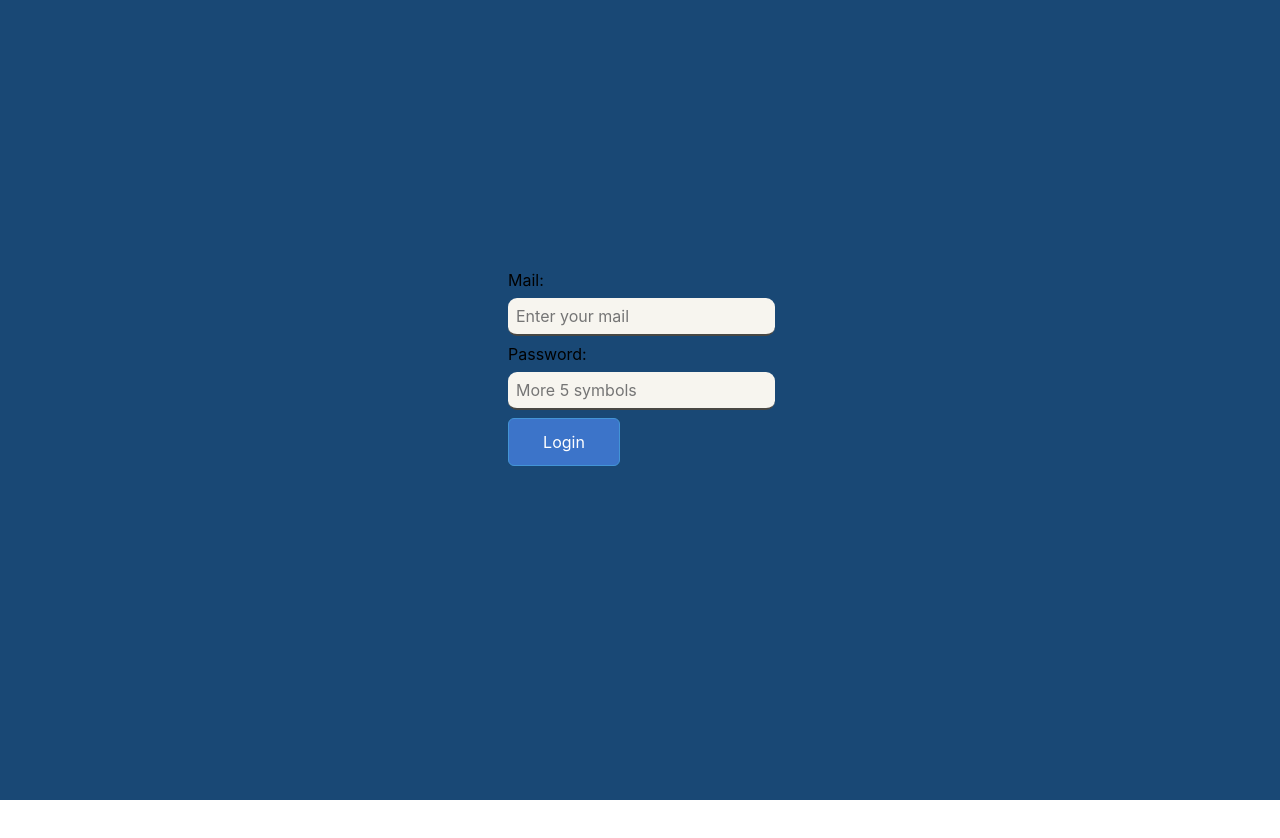
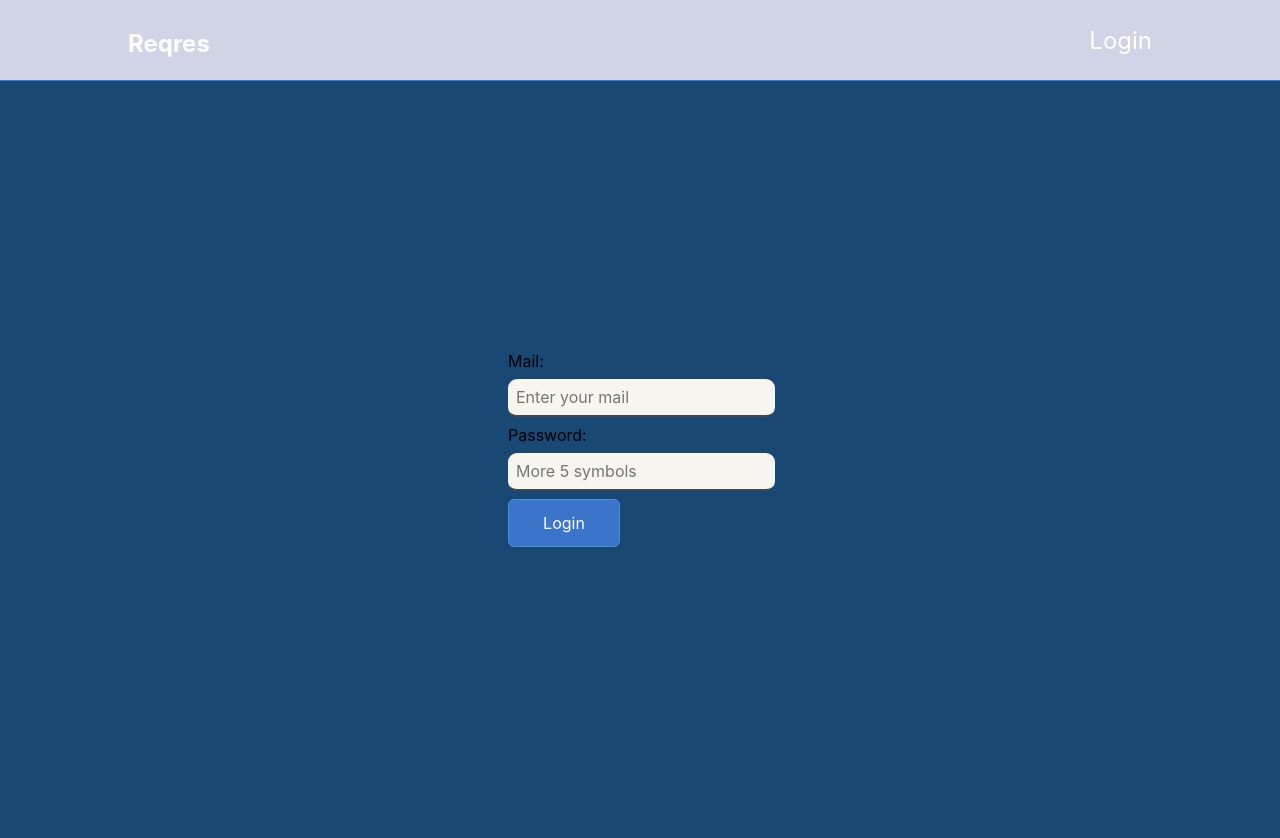
Before and after one commit to Arshaluys84/reqres, a React (Create React App) app: page / in a window 1280 px wide. Shown: the top 838 px of the page. Before the commit the page ends 800 px from the top, so only its background shows below. Built offline with nearby package versions, Linux system fonts and the light colour scheme; no server answers.

Commit message:
add headerMenu

```diff
--- a/src/App.js
+++ b/src/App.js
@@ -1,7 +1,9 @@
 import { useCallback, useEffect, useState } from "react";
 import { useNavigate, Route, Routes } from "react-router-dom";
+import { URL } from "./helpers/config";
+
+import MainNavigation from "./components/MainNavigation";
 import { Login } from "./components/Login";
-import { URL } from "./helpers/config";
 import { UsersTable } from "./components/UsersTable";
 import { UserDetail } from "./components/UserDetail";
 
@@ -21,7 +23,6 @@ const App = () => {
   const fetchData = useCallback(async () => {
     const resp = await fetch(`${URL}users?page=${currentPage}`);
     const data = await resp.json();
-    console.log(data);
     setUsersData(data.data);
     setCurrentPage(data.page);
     setPagePostsLimit(data.per_page);
@@ -60,6 +61,7 @@ const App = () => {
 
   return (
     <div className="App">
+      <MainNavigation isLogin={isLogin} onLogin={onLoginHandler} />
       {!isLogin && <Login onLogin={onLoginHandler} />}
       {isLogin && (
         <>
--- a/src/components/Login/index.js
+++ b/src/components/Login/index.js
@@ -1,4 +1,5 @@
 import { useState } from "react";
+import { useNavigate } from "react-router-dom";
 import { URL } from "../../helpers/config";
 import { Button } from "../UI/Button";
 import { Input } from "../UI/Input";
@@ -9,12 +10,14 @@ export const Login = ({ onLogin }) => {
   const [error, setError] = useState("");
   const [isValidated, setIsValidated] = useState(false);
   const [loginData, setLoginData] = useState({ email: "", password: "" });
+  const navigate = useNavigate();
   const onChangeHandler = (event) => {
     setLoginData((prev) => ({
       ...prev,
       [event.target.name]: event.target.value,
     }));
   };
+
   const submitHandler = (event) => {
     event.preventDefault();
     if (loginData.email.length < 5 || loginData.password.length < 5) {
@@ -35,6 +38,7 @@ export const Login = ({ onLogin }) => {
             onLogin(true);
             setLoginData({ mail: "", password: "" });
             setIsValidated(true);
+            navigate("/");
           } else {
             setError(data[key]);
             setIsValidated(false);
--- /dev/null
+++ b/src/components/MainNavigation/index.css
@@ -0,0 +1,45 @@
+.header {
+
+    height: 5rem;
+    display: flex;
+    align-items: center;
+    justify-content: space-between;
+    padding: 0 10%;
+    background-color: #d1d4e7;
+    border-bottom: 1px solid #3c74c9;
+  }
+
+  .logo {
+    font-size: 2rem;
+    color: white;
+    font-weight: bold;
+  }
+
+  .header ul {
+    list-style: none;
+    margin: 0;
+    padding: 0;
+    display: flex;
+    align-items: baseline;
+  }
+
+  .header li {
+    margin-left: 3rem;
+  }
+
+  .header span,
+  .header a
+  {
+    text-decoration: none;
+    font-size: 1.5rem;
+    color:white;
+  }
+
+  .header span:hover,
+  .header a:hover,
+  .header span:active,
+  .header span.active {
+    color: black;
+    cursor: pointer;
+
+  }
--- /dev/null
+++ b/src/components/MainNavigation/index.js
@@ -0,0 +1,27 @@
+import { Link } from "react-router-dom";
+import "./index.css";
+
+function MainNavigation({ isLogin, onLogin }) {
+  const onLogoutHandler = () => {
+    onLogin(false);
+  };
+
+  return (
+    <header className="header">
+      <div className="logo">
+        <Link to="/">Reqres</Link>
+      </div>
+      <nav>
+        <ul>
+          <li>
+            <span onClick={onLogoutHandler}>
+              {!isLogin ? "Login" : "Logout"}
+            </span>
+          </li>
+        </ul>
+      </nav>
+    </header>
+  );
+}
+
+export default MainNavigation;
--- a/src/index.css
+++ b/src/index.css
@@ -2,6 +2,7 @@ body {
   box-sizing: border-box;
   margin: 0;
   padding: 0;
+  background-color:#d1d4e7 ;
   font-family: -apple-system, BlinkMacSystemFont, 'Segoe UI', 'Roboto', 'Oxygen',
     'Ubuntu', 'Cantarell', 'Fira Sans', 'Droid Sans', 'Helvetica Neue',
     sans-serif;
```
